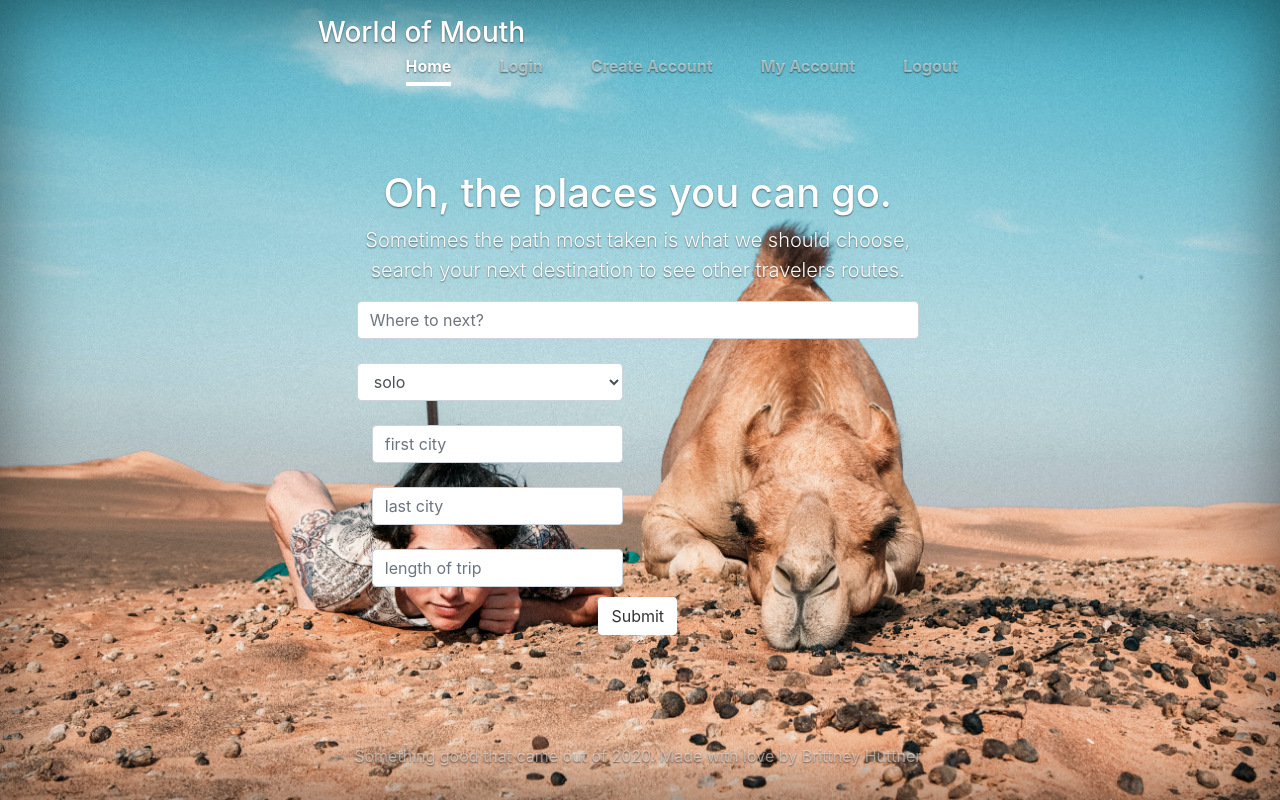
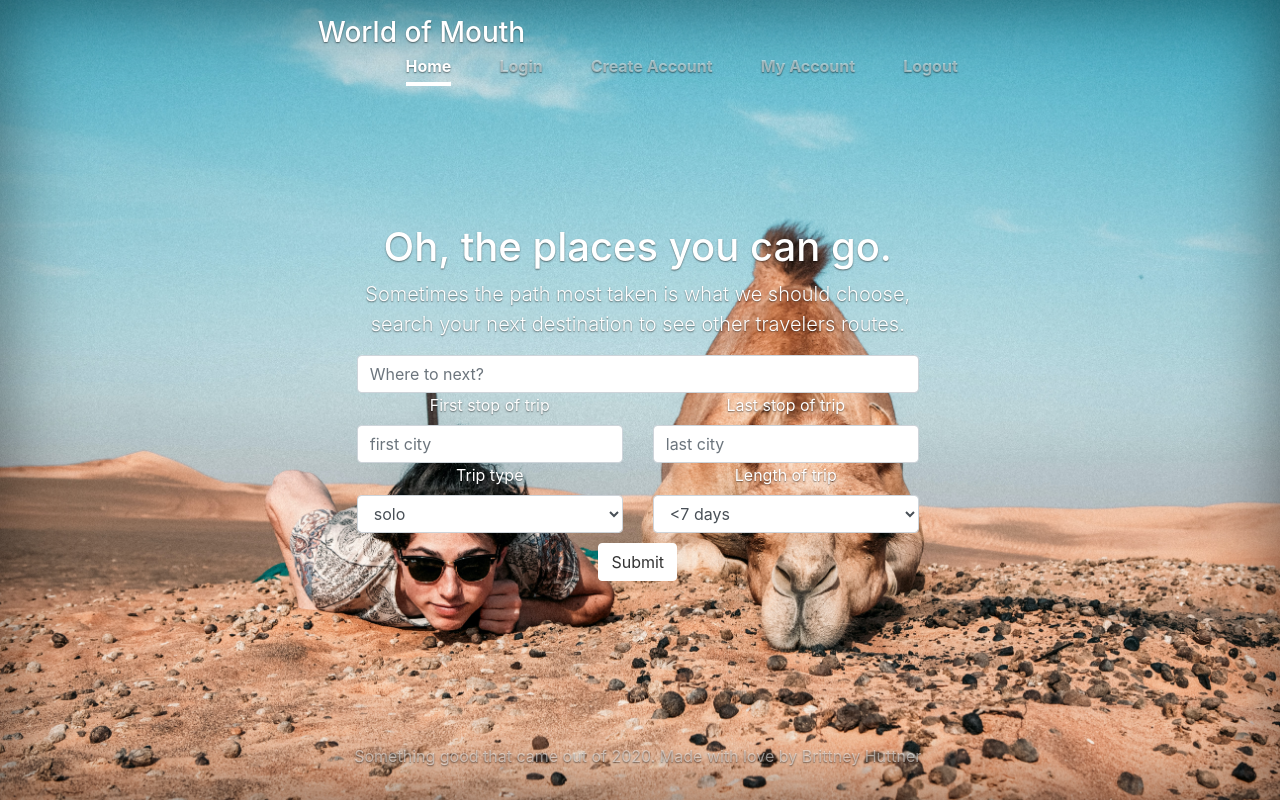
Before and after one commit to brittCommit/world_of_mouth, a Flask app: page / in a window 1280 px wide. Run offline with Flask 2, Linux system fonts and the light colour scheme; some libraries are stand-ins or nearby versions.

Commit message:
regorganized filter form

```diff
--- a/templates/homepage.html
+++ b/templates/homepage.html
@@ -48,8 +48,24 @@
           <input type="text" id="autocompleteMain" placeholder="Where to next?" class="main-search form-control" required>
         </div>
         <div class="row">
-          <div class="col-md-6">
-            <label class="control-label"></label>
+
+
+        <div class="col-md-6">
+          <div class="panel-body">
+          <label class="control-label">First stop of trip</label>
+          <input type="text" class="is_start form-control" id="autocompleteIsStart" name="is-start" placeholder="first city"/>
+        </div>
+        </div>
+        <div class="col-md-6">
+          <div class="panel-body">
+          <label type="text" class="control-label">Last stop of trip</label>
+          <input type="text" class="is_end form-control" id="autocompleteIsEnd" name="is-end" placeholder="last city"/>
+        </div>
+        </div>
+        </div>
+        <div class="row">
+        <div class="col-md-6">
+            <label class="control-label">Trip type</label>
             <select type="dropdown" class="form-control field">
             <option value="1">solo</option>
             <option value="2">group</option>
@@ -62,24 +78,17 @@
             <option value="9">digital nomad</option>
           </select>
           </div>
+        <div class="col-md-6">
+          <label class="control-label">Length of trip</label>
+          <select type= "dropdown" class="form-control field" id="trip_length"
+          name="trip-length" placeholder="length of trip" />
+            <option value="1"><7 days</option>
+            <option value="2">7-10 days</option>
+            <option value="3">11-14 days</option>
+            <option value="4">15+ days</option>
+          </select>
         </div>
-        <div class="col-md-6">
-          <div class="panel-body">
-          <label class="control-label"></label>
-          <input type="text" class="is_start form-control" id="autocompleteIsStart" name="is-start" placeholder="first city"/>
-        </div>
-        </div>
-        <div class="col-md-6">
-          <div class="panel-body">
-          <label type="text" class="control-label"></label>
-          <input type="text" class="is_end form-control" id="autocompleteIsEnd" name="is-end" placeholder="last city"/>
-        </div>
-        </div>
-        <div class="col-md-6">
-          <label class="control-label"></label>
-          <input type= "number" class="form-control" id="trip_length"
-          name="trip-length" placeholder="length of trip" />
-        </div>
+      </div>
         <p class="lead">
           <input type="submit" class="btn btn-md btn-secondary"></input>
         </p>
```
